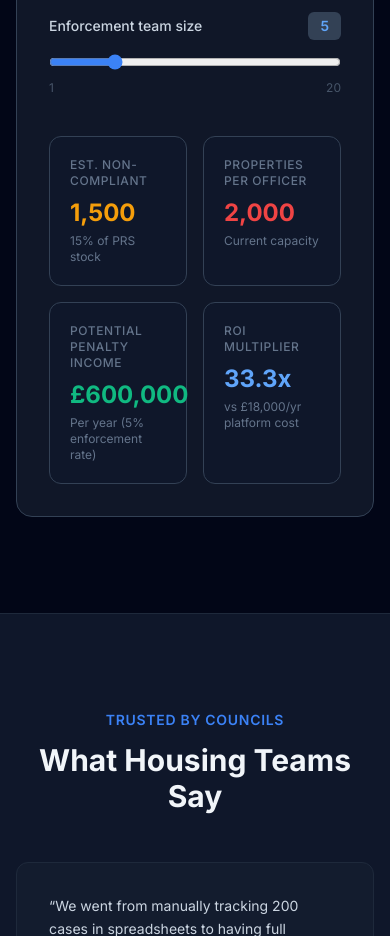
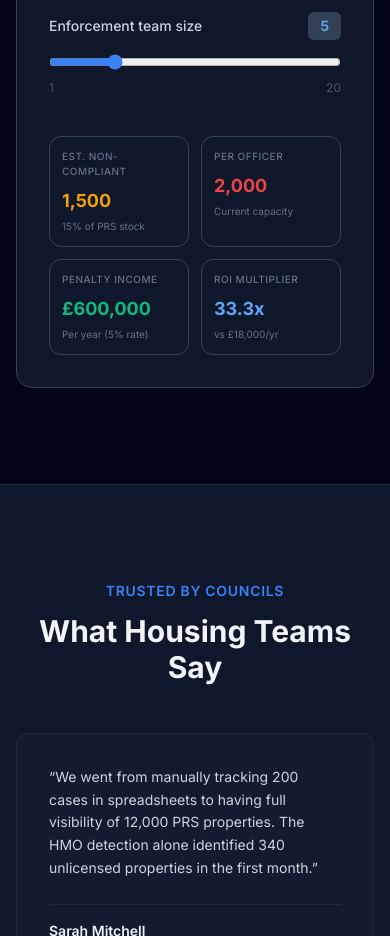
Before and after one commit to skillettsites/prscheck, a Next.js app: page / in a window 390 px wide. Shown: the part 7660-8596 px from the top of the page. Built offline with nearby package versions, Linux system fonts and the light colour scheme.

Commit message:
Fix ROI calculator mobile: smaller text, truncate, responsive padding

```diff
--- a/src/app/ROICalculator.tsx
+++ b/src/app/ROICalculator.tsx
@@ -73,46 +73,46 @@ export default function ROICalculator() {
         </div>
 
         {/* Outputs */}
-        <div className="grid grid-cols-2 gap-4">
-          <div className="rounded-xl border border-navy-700 bg-navy-900 p-5">
-            <p className="text-xs font-medium uppercase tracking-wider text-navy-500">
+        <div className="grid grid-cols-2 gap-3 sm:gap-4">
+          <div className="rounded-xl border border-navy-700 bg-navy-900 p-3 sm:p-5">
+            <p className="text-[10px] sm:text-xs font-medium uppercase tracking-wider text-navy-500">
               Est. Non-Compliant
             </p>
-            <p className="mt-2 text-2xl font-bold text-warning">
+            <p className="mt-2 text-lg sm:text-2xl font-bold text-warning truncate">
               {nonCompliant.toLocaleString()}
             </p>
-            <p className="mt-1 text-xs text-navy-500">15% of PRS stock</p>
+            <p className="mt-1 text-[10px] sm:text-xs text-navy-500">15% of PRS stock</p>
           </div>
 
-          <div className="rounded-xl border border-navy-700 bg-navy-900 p-5">
-            <p className="text-xs font-medium uppercase tracking-wider text-navy-500">
-              Properties per Officer
+          <div className="rounded-xl border border-navy-700 bg-navy-900 p-3 sm:p-5">
+            <p className="text-[10px] sm:text-xs font-medium uppercase tracking-wider text-navy-500">
+              Per Officer
             </p>
-            <p className="mt-2 text-2xl font-bold text-danger">
+            <p className="mt-2 text-lg sm:text-2xl font-bold text-danger truncate">
               {propertiesPerOfficer.toLocaleString()}
             </p>
-            <p className="mt-1 text-xs text-navy-500">Current capacity</p>
+            <p className="mt-1 text-[10px] sm:text-xs text-navy-500">Current capacity</p>
           </div>
 
-          <div className="rounded-xl border border-navy-700 bg-navy-900 p-5">
-            <p className="text-xs font-medium uppercase tracking-wider text-navy-500">
-              Potential Penalty Income
+          <div className="rounded-xl border border-navy-700 bg-navy-900 p-3 sm:p-5">
+            <p className="text-[10px] sm:text-xs font-medium uppercase tracking-wider text-navy-500">
+              Penalty Income
             </p>
-            <p className="mt-2 text-2xl font-bold text-success">
+            <p className="mt-2 text-lg sm:text-2xl font-bold text-success truncate">
               {formatCurrency(penaltyIncome)}
             </p>
-            <p className="mt-1 text-xs text-navy-500">Per year (5% enforcement rate)</p>
+            <p className="mt-1 text-[10px] sm:text-xs text-navy-500">Per year (5% rate)</p>
           </div>
 
-          <div className="rounded-xl border border-navy-700 bg-navy-900 p-5">
-            <p className="text-xs font-medium uppercase tracking-wider text-navy-500">
+          <div className="rounded-xl border border-navy-700 bg-navy-900 p-3 sm:p-5">
+            <p className="text-[10px] sm:text-xs font-medium uppercase tracking-wider text-navy-500">
               ROI Multiplier
             </p>
-            <p className="mt-2 text-2xl font-bold text-accent-400">
+            <p className="mt-2 text-lg sm:text-2xl font-bold text-accent-400 truncate">
               {roi}x
             </p>
-            <p className="mt-1 text-xs text-navy-500">
-              vs {formatCurrency(annualCost)}/yr platform cost
+            <p className="mt-1 text-[10px] sm:text-xs text-navy-500 truncate">
+              vs {formatCurrency(annualCost)}/yr
             </p>
           </div>
         </div>
```
